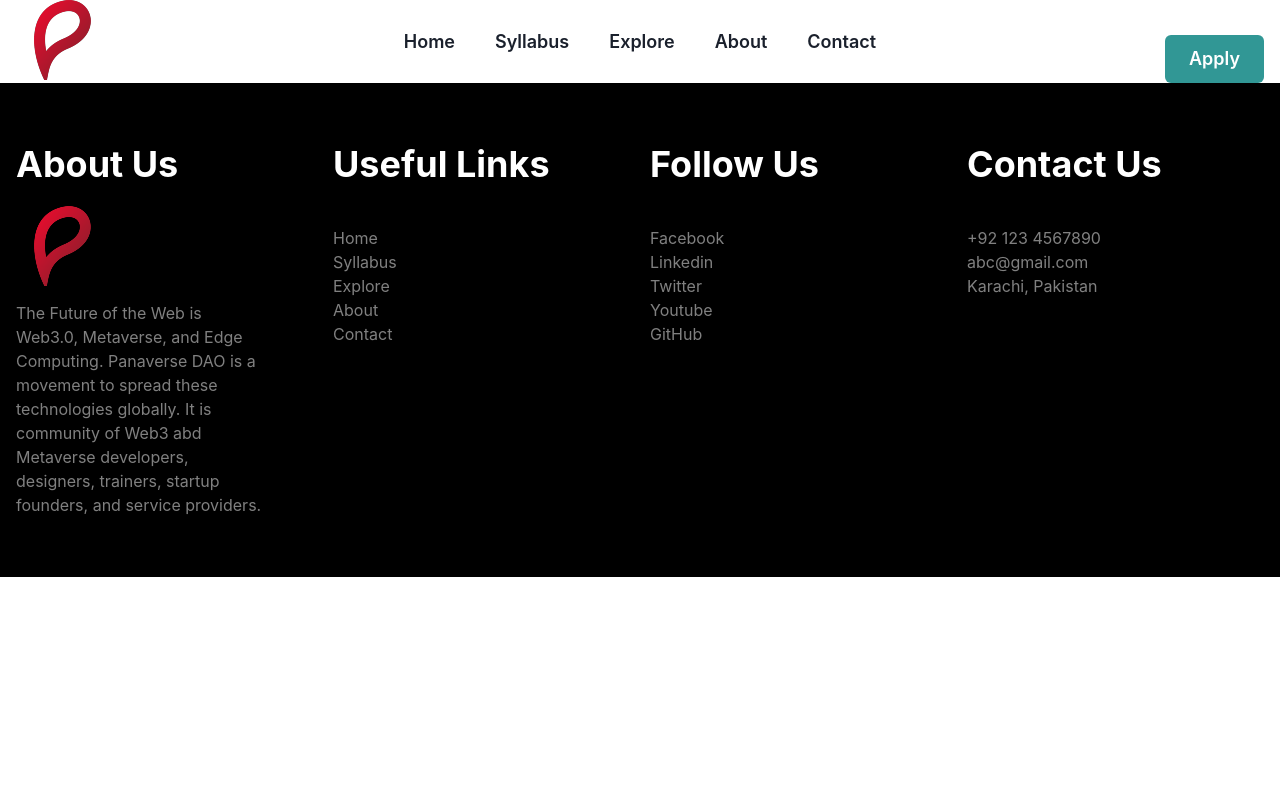
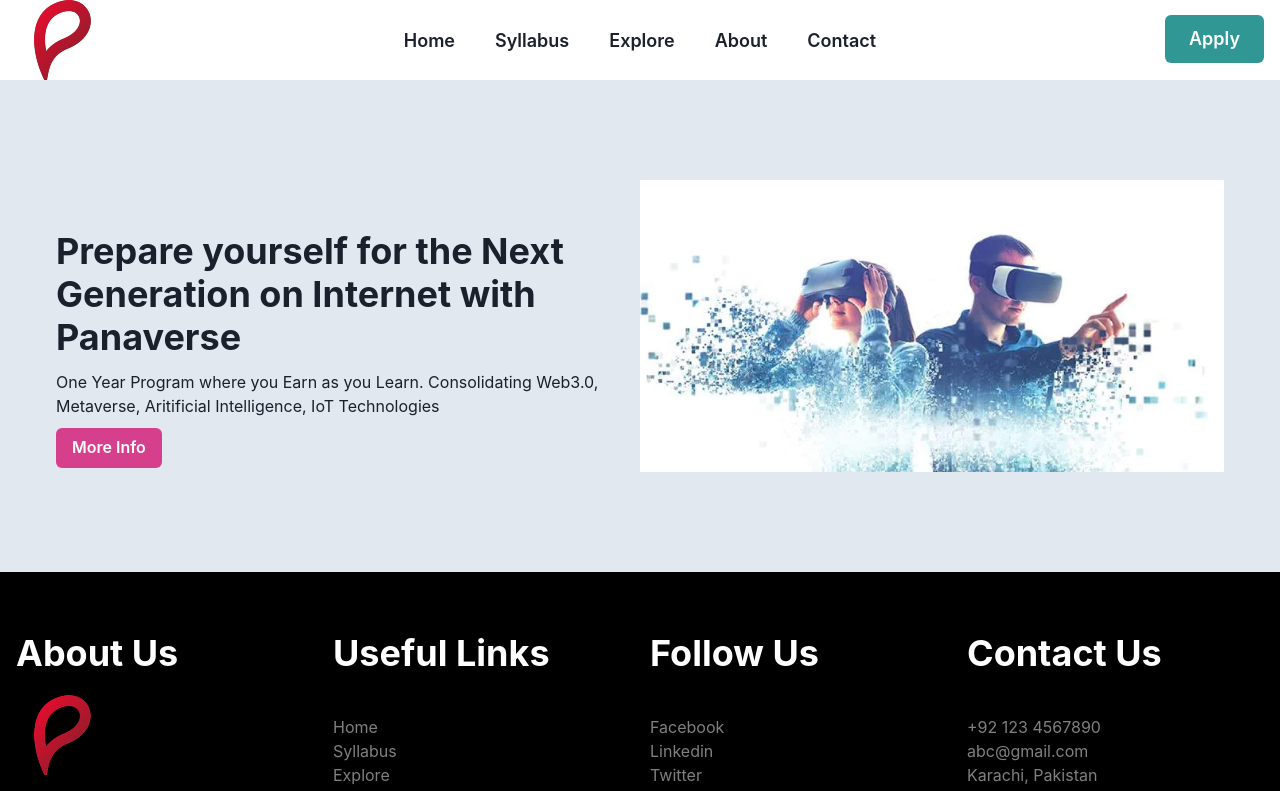
Before and after one commit to mmaazkhanhere/learningRepo, a Next.js app in the folder panaverse-website-chakra/: page / in a window 1280 px wide. Shown: the top 791 px of the page. Built offline with nearby package versions, Linux system fonts and the light colour scheme.

Commit message:
creating a banner component of the webpage

```diff
--- /dev/null
+++ b/panaverse-website-chakra/src/app/Component/Banner.tsx
@@ -0,0 +1,39 @@
+import React from 'react'
+
+import { Box, Flex, Heading, Text, Container, Button } from '@chakra-ui/react'
+import Image from 'next/image'
+import VR from '../../../public/0220-extended-reality-explained-ar-vr-mixed-reality-technology-header-image-820x410.webp'
+
+export default function Banner() {
+    return (
+        <Box bg='gray.200'>
+
+            <Container maxW='1400px'>
+
+                <Flex pt='150px' pb='100px' px='40px'>
+
+                    <Box flexBasis='50%'> {/*It is used to set intial main size of a flex item before free space is distributed according to the flexbox layout and specifies the size
+                    of the content box of a flex item */}
+
+                        <Heading >Prepare yourself for the Next Generation on Internet with Panaverse</Heading>
+
+                        <Text size='2xl' pt='10px'>
+                            One Year Program where you Earn as you Learn. Consolidating Web3.0, Metaverse, Aritificial Intelligence, IoT Technologies
+                        </Text>
+
+                        <Button mt='10px' colorScheme='pink'>More Info</Button>
+
+                    </Box >
+
+                    <Box mt='-50px' flexBasis='50%'>
+
+                        <Image layout='responsive' src={VR} alt='Virtual Reality' />
+
+                    </Box>
+
+                </Flex>
+
+            </Container>
+        </Box>
+    )
+}
--- a/panaverse-website-chakra/src/app/Component/Header.tsx
+++ b/panaverse-website-chakra/src/app/Component/Header.tsx
@@ -48,7 +48,7 @@ export default function Header() {
 
                     <Box display={{ base: 'none', lg: 'initial' }} pt='25px'> {/*Separate box for the apply button */}
 
-                        <Button size='lg' colorScheme='teal' float='right' mt='10px'>Apply</Button> {/*The button will shift to the right side of the page
+                        <Button size='lg' colorScheme='teal' float='right' mt='-10px'>Apply</Button> {/*The button will shift to the right side of the page
 
                     colorScheme* is used to specify the color scheme for the button
                     size sets the size of button to lg
--- a/panaverse-website-chakra/src/app/page.tsx
+++ b/panaverse-website-chakra/src/app/page.tsx
@@ -4,11 +4,13 @@ import React from 'react'
 import { ChakraProvider } from '@chakra-ui/react'
 import Header from './Component/Header'
 import Footer from './Component/Footer'
+import Banner from './Component/Banner'
 
 export default function Home() {
   return (
     <ChakraProvider>
       <Header />
+      <Banner />
       <Footer />
     </ChakraProvider>
   )
```
Also changed, not shown: panaverse-website-chakra/public/0220-extended-reality-explained-ar-vr-mixed-reality-technology-header-image-820x410.webp (added), panaverse-website-chakra/public/GettyImages-1405467489.jpg (added).
